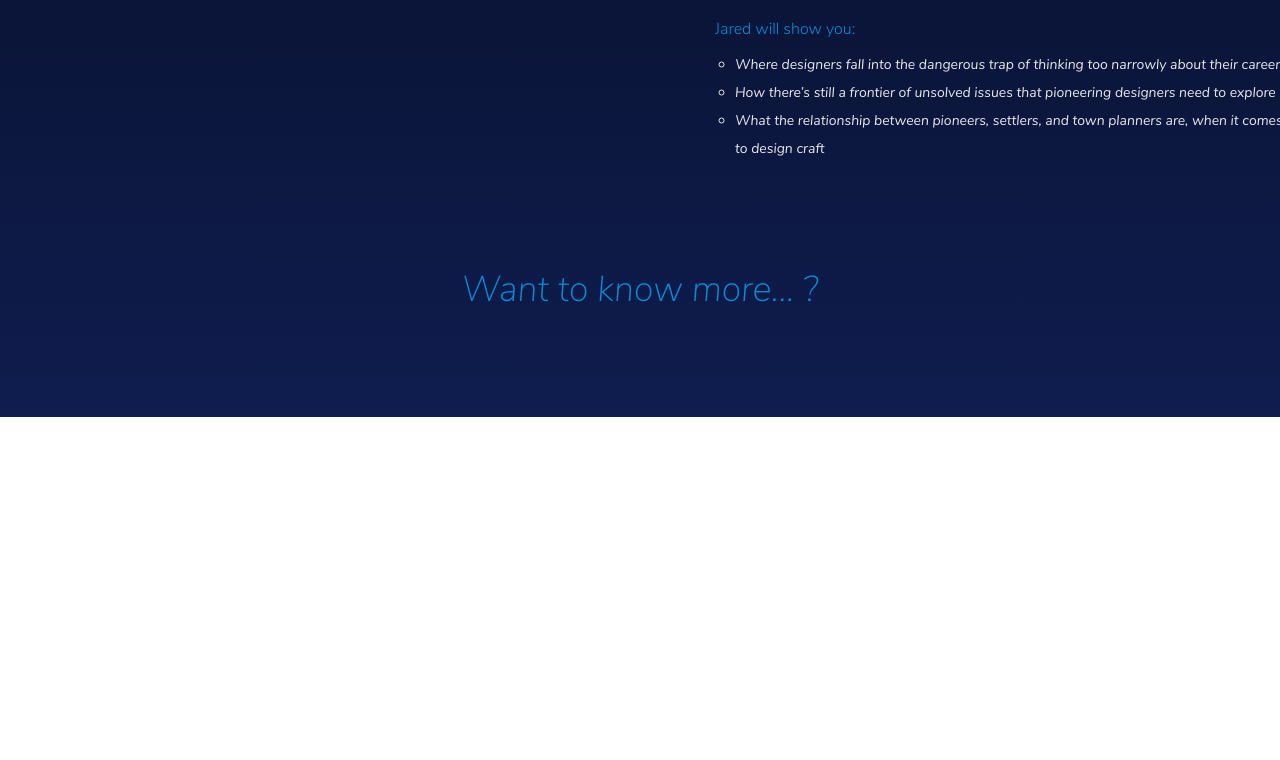
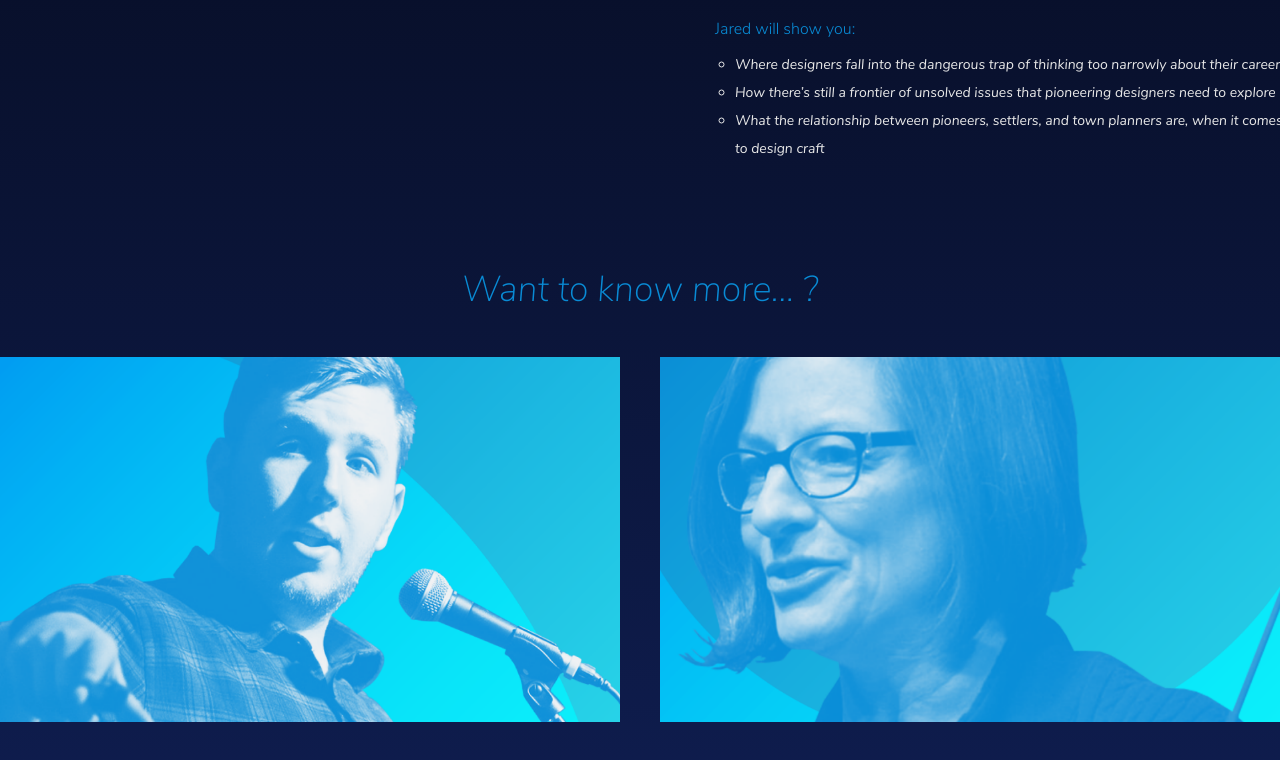
Before and after one commit to hamcompe/ux-thailand-site, a Gatsby site: page /speaker in a window 1280 px wide. Shown: the part 1027-1787 px from the top of the page. Before the commit the page ends 1444 px from the top, so only its background shows below. Built offline with nearby package versions, Linux system fonts and the light colour scheme; Gatsby itself is replaced by a stand-in of ours.

Commit message:
speaker next previous

```diff
--- a/src/pages/speaker.js
+++ b/src/pages/speaker.js
@@ -116,6 +116,25 @@ const ChangePageTitle = styled.h2`
   text-align: center;
 `
 
+const NameImageWrapper = styled.div`
+  display: flex;
+  flex-direction: row;
+  justify-content: center;
+  margin-top: 40px;
+`
+
+const NameImageLeft = styled.img`
+  width: 640px;
+  height: 365px;
+  margin-right: 20px;
+`
+
+const NameImageRight = styled.img`
+  width: 640px;
+  height: 365px;
+  margin-left: 20px;
+`
+
 const Speaker = () => (
   <Layout>
     <Page>
@@ -147,6 +166,10 @@ const Speaker = () => (
         </SpeakerWrapper>
         <ChangePageSection>
           <ChangePageTitle>Want to know more... ?</ChangePageTitle>
+          <NameImageWrapper>
+            <NameImageLeft src="images/spk_LiamHutchinson@3x.png" />
+            <NameImageRight src="images/spk_DanaChisnell@3x.png" />
+          </NameImageWrapper>
         </ChangePageSection>
       </SpeakerSection>
     </Page>
```
Also changed, not shown: static/images/spk_DanaChisnell@3x.png (added), static/images/spk_LiamHutchinson@3x.png (added).
